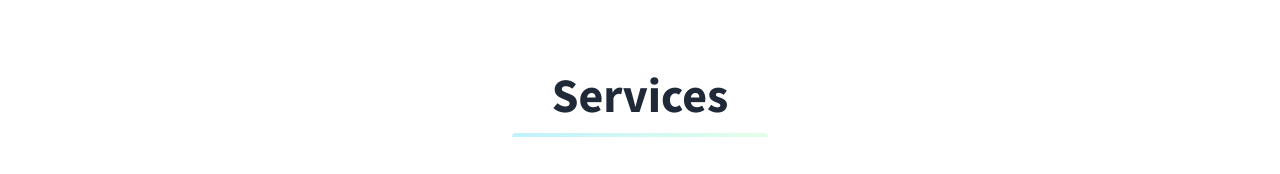
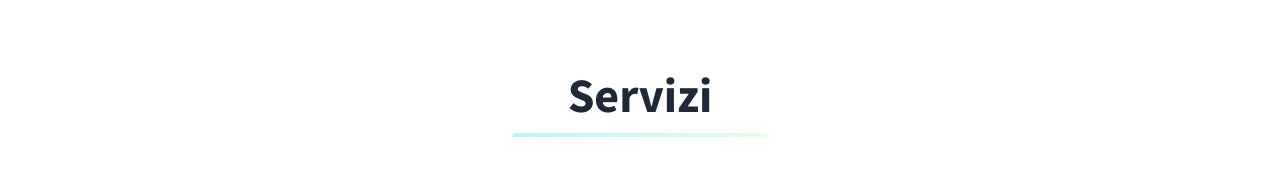
Before and after one commit to bandstandsoftware/bandstandsoftware.github.io, a plain HTML site: page docs/it/index.html in a window 1280 px wide. Shown: the part 723-897 px from the top of the page. Drawn offline with nearby package versions, Linux system fonts and the light colour scheme.

Commit message:
fix services

```diff
--- a/docs/it/index.html
+++ b/docs/it/index.html
@@ -86,9 +86,7 @@
     <!--Services-->
     <section class="bg-white border-b py-8">
       <div class="container max-w-5xl mx-auto m-8">
-        <h1 class="w-full my-2 text-5xl font-bold leading-tight text-center text-gray-800">
-          Services
-        </h1>
+        <h1 class="w-full my-2 text-5xl font-bold leading-tight text-center text-gray-800">Servizi</h1>
         <div class="w-full mb-4">
           <div class="h-1 mx-auto gradient w-64 opacity-25 my-0 py-0 rounded-t"></div>
         </div>
```
Also changed, not shown: docs/index.html (+1 -3 lines).
